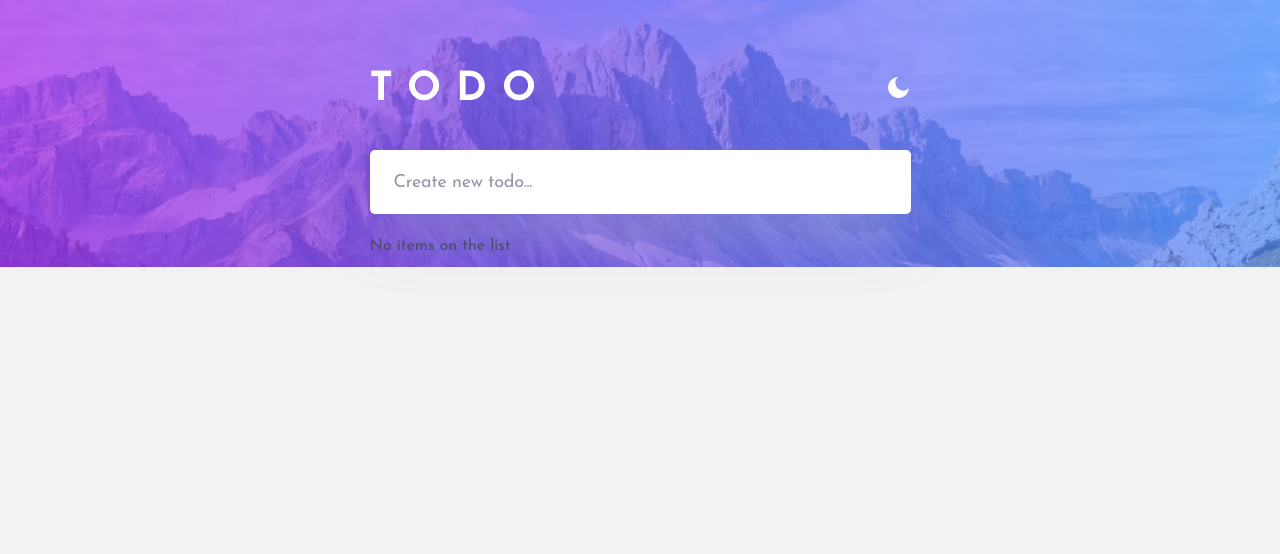
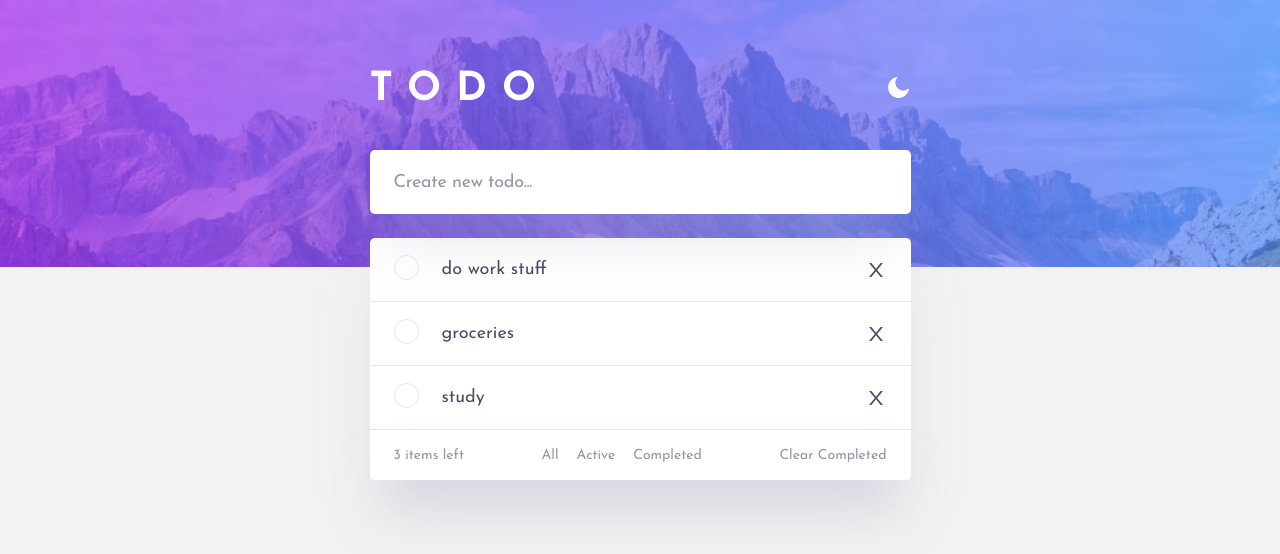
Before and after one commit to EdwinSch/react-todo-list, a React (Vite) app: page / in a window 1280 px wide. Shown: the top 554 px of the page. Built offline with nearby package versions, Linux system fonts and the light colour scheme.

Commit message:
add: clear all feature and testdata

```diff
--- a/src/App.jsx
+++ b/src/App.jsx
@@ -2,13 +2,15 @@ import Header from "./components/Header";
 import Input from "./components/Input";
 import List from "./components/List";
 import SortButtons from "./components/SortButtons";
+
+import testdata from "./testdata";
 
 import { useState } from "react";
 import { nanoid } from "nanoid";
 
 function App() {
   //init list
-  const [items, setItems] = useState([]);
+  const [items, setItems] = useState(testdata);
   // console.log(items);
 
   const addItem = (itemName) => {
@@ -20,11 +22,15 @@ function App() {
     setItems([...items, newItem]);
   };
 
+  const clearList = () => {
+    setItems([]);
+  };
+
   return (
     <main>
       <Header />
       <Input addItem={addItem} />
-      <List items={items} />
+      <List items={items} clearList={clearList} />
       <div className="outer-sort-buttons">
         <SortButtons />
       </div>
--- a/src/components/Footer.jsx
+++ b/src/components/Footer.jsx
@@ -1,13 +1,13 @@
 import SortButtons from "./SortButtons";
 
-const Footer = ({ items }) => {
+const Footer = ({ items, clearList }) => {
   return (
     <footer>
       <p className="items-left">{items.length} items left</p>
       <div className="inner-sort-buttons">
         <SortButtons />
       </div>
-      <button type="button" className="text-button">
+      <button type="button" onClick={clearList} className="text-button">
         Clear Completed
       </button>
     </footer>
--- a/src/components/List.jsx
+++ b/src/components/List.jsx
@@ -2,7 +2,7 @@ import Footer from "./Footer";
 
 import { AiOutlineClose } from "react-icons/ai";
 
-const List = ({ items }) => {
+const List = ({ items, clearList }) => {
   // check for zero items
   if (items.length === 0) {
     return (
@@ -33,7 +33,7 @@ const List = ({ items }) => {
           );
         })}
       </ul>
-      <Footer items={items} />
+      <Footer items={items} clearList={clearList} />
     </section>
   );
 };
--- a/src/styles/main.scss
+++ b/src/styles/main.scss
@@ -90,6 +90,7 @@ header {
 // List
 .empty-list {
   color: $todoText;
+  text-align: center;
 }
 
 .list-container {
--- /dev/null
+++ b/src/testdata.js
@@ -0,0 +1,9 @@
+import { nanoid } from "nanoid";
+
+const testdata = [
+  { name: "do work stuff", completed: false, id: nanoid() },
+  { name: "groceries", completed: false, id: nanoid() },
+  { name: "study", completed: false, id: nanoid() },
+];
+
+export default testdata;
```
